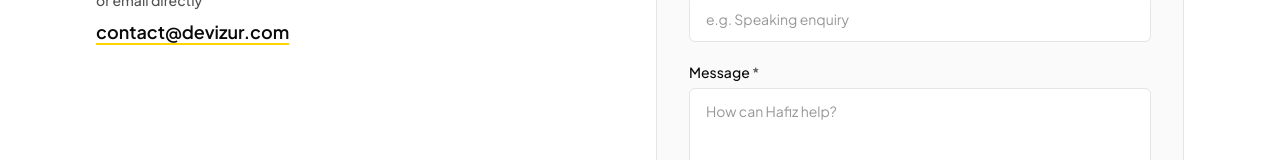
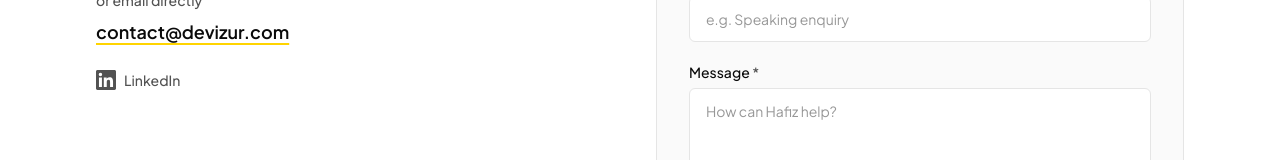
Before and after one commit to devizur/Devizur-Press, a Next.js app: page /contact in a window 1280 px wide. Shown: the part 415-575 px from the top of the page. Built offline with nearby package versions, Linux system fonts and the light colour scheme; no server answers.

Commit message:
Add LinkedIn link to contact page with icon

```diff
--- a/app/contact/page.tsx
+++ b/app/contact/page.tsx
@@ -41,8 +41,25 @@
             >
               {siteConfig.email}
             </a>
-            <br />
-
+            <div className="mt-6">
+              <a
+                href={siteConfig.linkedIn}
+                target="_blank"
+                rel="noopener noreferrer"
+                className="inline-flex items-center gap-2 text-sm font-medium text-muted transition-colors hover:text-foreground"
+                aria-label="Hafiz Rahman on LinkedIn"
+              >
+                <svg
+                  viewBox="0 0 24 24"
+                  fill="currentColor"
+                  className="h-5 w-5"
+                  aria-hidden
+                >
+                  <path d="M20.447 20.452h-3.554v-5.569c0-1.328-.027-3.037-1.852-3.037-1.853 0-2.136 1.445-2.136 2.939v5.667H9.351V9h3.414v1.561h.046c.477-.9 1.637-1.85 3.37-1.85 3.601 0 4.267 2.37 4.267 5.455v6.286zM5.337 7.433a2.062 2.062 0 0 1-2.063-2.065 2.064 2.064 0 1 1 4.126 0 2.063 2.063 0 0 1-2.063 2.065zm1.782 13.019H3.555V9h3.564v11.452zM22.225 0H1.771C.792 0 0 .774 0 1.729v20.542C0 23.227.792 24 1.771 24h20.451C23.2 24 24 23.227 24 22.271V1.729C24 .774 23.2 0 22.222 0h.003z" />
+                </svg>
+                LinkedIn
+              </a>
+            </div>
           </div>
         </div>
 
```
